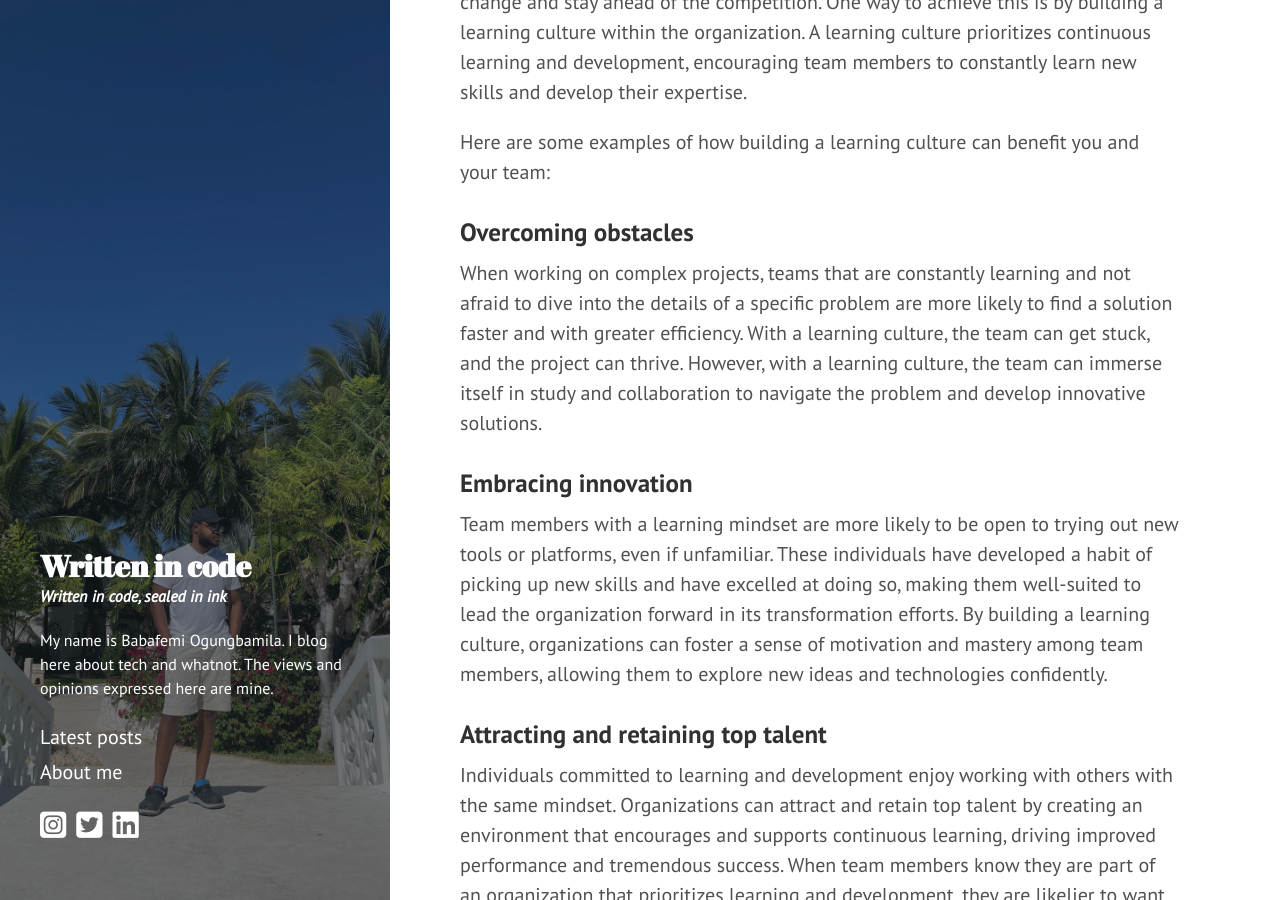
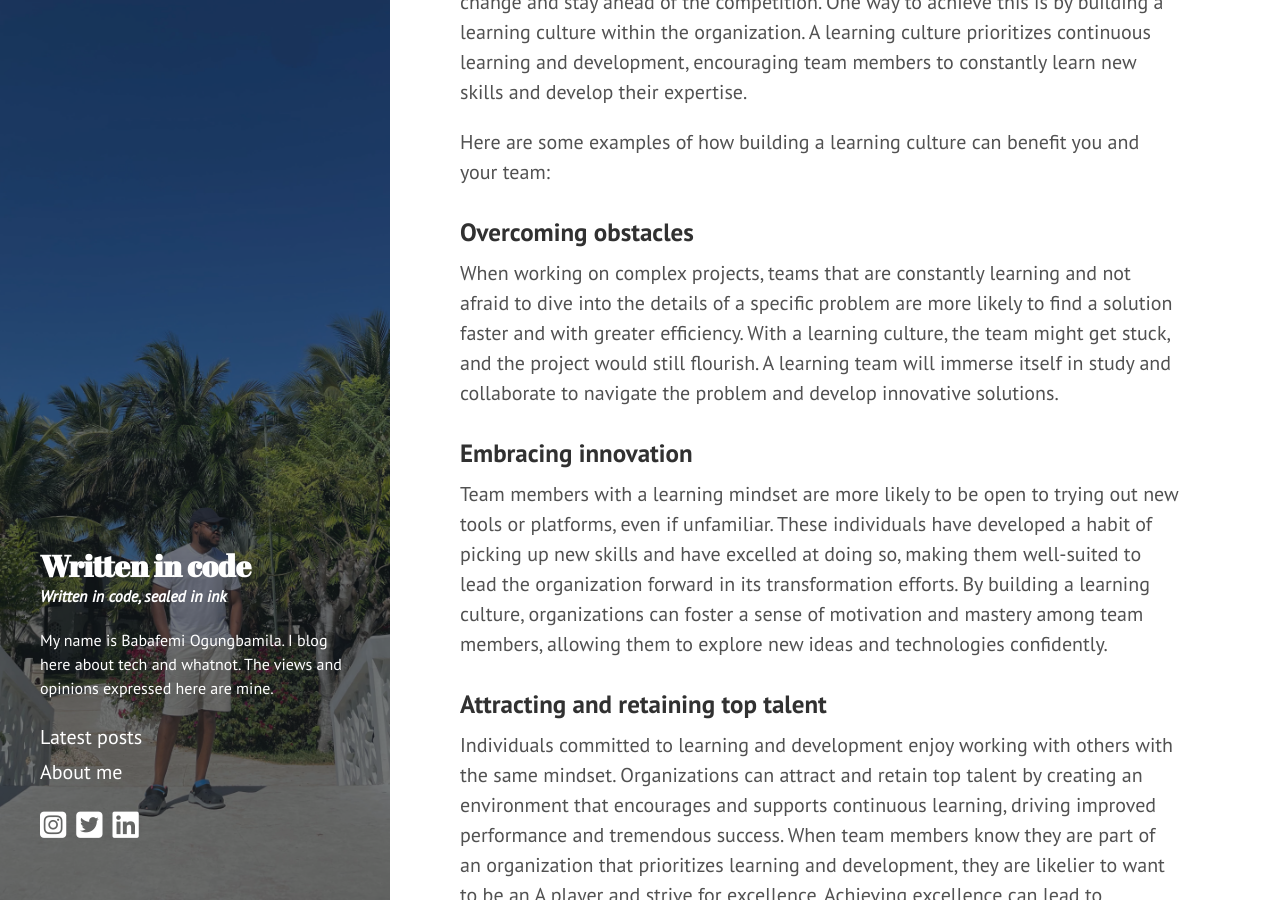
Before and after one commit to babafemio/babafemio.github.io, a Jekyll site: the page built from _posts/2024-03-15-build-learning-culture.md, in a window 1280 px wide and 900 px high, scrolled down 586 px. Built offline with Jekyll 4.4.1, drawn with Linux system fonts in a browser that asks for light colours; nearby versions of some CDN libraries.

Commit message:
fixed a clarity problem in the culture blog

```diff
--- a/_posts/2024-03-15-build-learning-culture.md
+++ b/_posts/2024-03-15-build-learning-culture.md
@@ -14,7 +14,7 @@ In today's fast-paced business environment, organizations must adapt quickly to
 Here are some examples of how building a learning culture can benefit you and your team:
 
 ### Overcoming obstacles
-When working on complex projects, teams that are constantly learning and not afraid to dive into the details of a specific problem are more likely to find a solution faster and with greater efficiency. With a learning culture, the team can get stuck, and the project can thrive. However, with a learning culture, the team can immerse itself in study and collaboration to navigate the problem and develop innovative solutions.
+When working on complex projects, teams that are constantly learning and not afraid to dive into the details of a specific problem are more likely to find a solution faster and with greater efficiency. With a learning culture, the team might get stuck, and the project would still flourish. A learning team will immerse itself in study and collaborate to navigate the problem and develop innovative solutions.
 
 ### Embracing innovation
 Team members with a learning mindset are more likely to be open to trying out new tools or platforms, even if unfamiliar. These individuals have developed a habit of picking up new skills and have excelled at doing so, making them well-suited to lead the organization forward in its transformation efforts. By building a learning culture, organizations can foster a sense of motivation and mastery among team members, allowing them to explore new ideas and technologies confidently.
```
Also changed, not shown: public/android-chrome-192x192.png, public/android-chrome-512x512.png, public/apple-touch-icon.png, public/favicon-16x16.png, public/favicon-32x32.png, public/favicon.ico.
